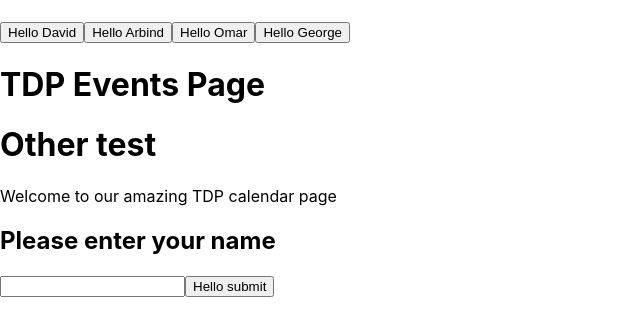
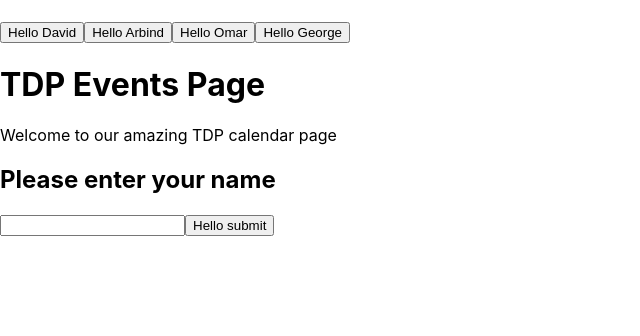
Before and after one commit to paramount197/TestDeploy, a React (Create React App) app: page / in a window 1280 px wide. Shown: the top 336 px of the page, without its empty margins (0-640 px from the left). Built offline with nearby package versions, Linux system fonts and the light colour scheme.

Commit message:
get rid of test data

```diff
--- a/src/pages/Welcome.js
+++ b/src/pages/Welcome.js
@@ -6,7 +6,6 @@ function Welcome() {
   return (
     <>
       <Header header="TDP Events Page"/>
-      <Header header="Other test"/>
       <p>Welcome to our amazing TDP calendar page</p>
       <h2>Please enter your name</h2>
       <input></input>
```
